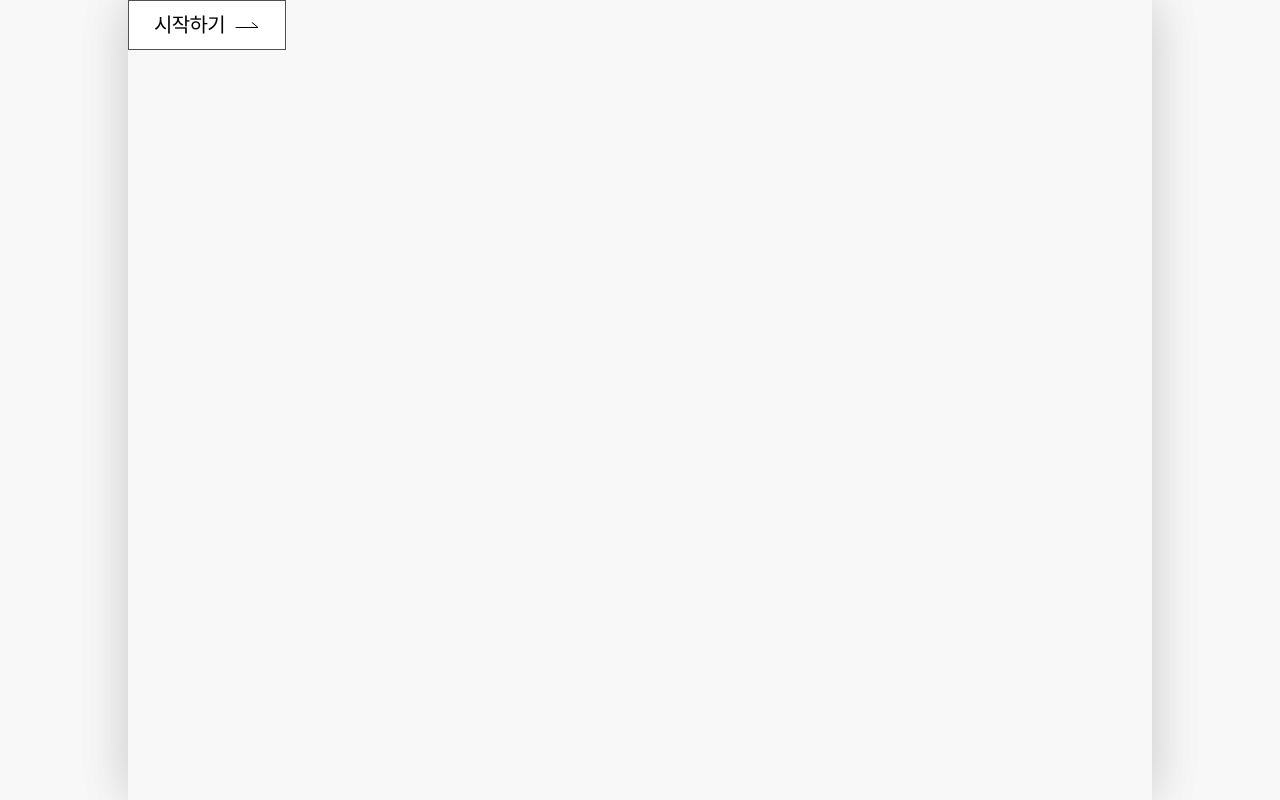
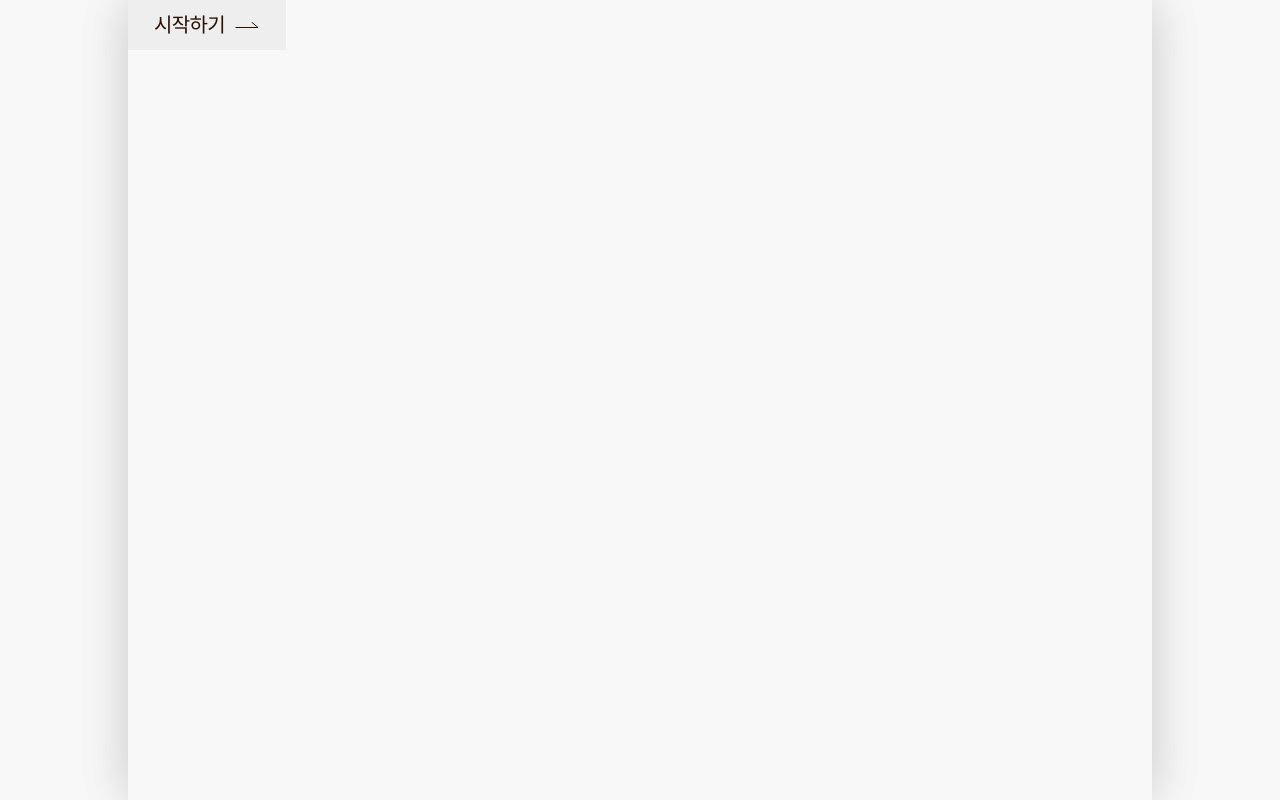
Before and after one commit to heesunee/PHORYN, a React (Vite) app: page / in a window 1280 px wide. Built offline with nearby package versions, Linux system fonts and the light colour scheme; a web font is replaced by a local one.

Commit message:
feat: button style variant gray option add (#4)

```diff
--- a/src/shared/components/button.tsx
+++ b/src/shared/components/button.tsx
@@ -2,15 +2,21 @@ import { cva, type VariantProps } from 'class-variance-authority'
 import type { ReactNode } from 'react';
 
 const buttonVariants = cva(
-  'body_01 justify-center items-center flex gap-[1rem] bg-white border-[1px] border-border text-black hover:bg-black hover:text-white transition-colors duration-200 ease-in',
+  'body_01 justify-center items-center flex gap-[1rem] transition-colors duration-200 ease-in',
   {
     variants: {
+      variant: {
+        white:'bg-white border-[1px] border-border text-black hover:bg-black hover:text-white',
+        gray: 'bg-gray text-brown hover:bg-beige',
+      },
       size: {
         m: 'w-[15.8rem] h-[5rem]',
         l: 'w-[21rem] h-[6rem]',
+        xl: 'w-[24.8rem] h-[8rem]'
       },
     },
     defaultVariants: {
+      variant: 'gray',
       size: 'm',
     },
   },
@@ -21,9 +27,9 @@ interface ButtonProps extends VariantProps<typeof buttonVariants>{
   icon?: ReactNode;
 }
 
-const Button = ({text, size, icon} : ButtonProps) => {
+const Button = ({text, variant, size, icon} : ButtonProps) => {
   return (
-    <button type='button' className={buttonVariants({size})} aria-label={text}>
+    <button type='button' className={buttonVariants({variant, size})} aria-label={text}>
       {text}
       {icon}
     </button>
--- a/src/shared/styles/theme.css
+++ b/src/shared/styles/theme.css
@@ -1,6 +1,8 @@
 @theme {
     /* color */
     --color-background: #F8F8F8;
+    --color-brown: #2B1000;
+    --color-gray: #EEE;
     --color-border: #525050;
     --color-beige: #DBD8D7;
     --color-black: #040404;
```
